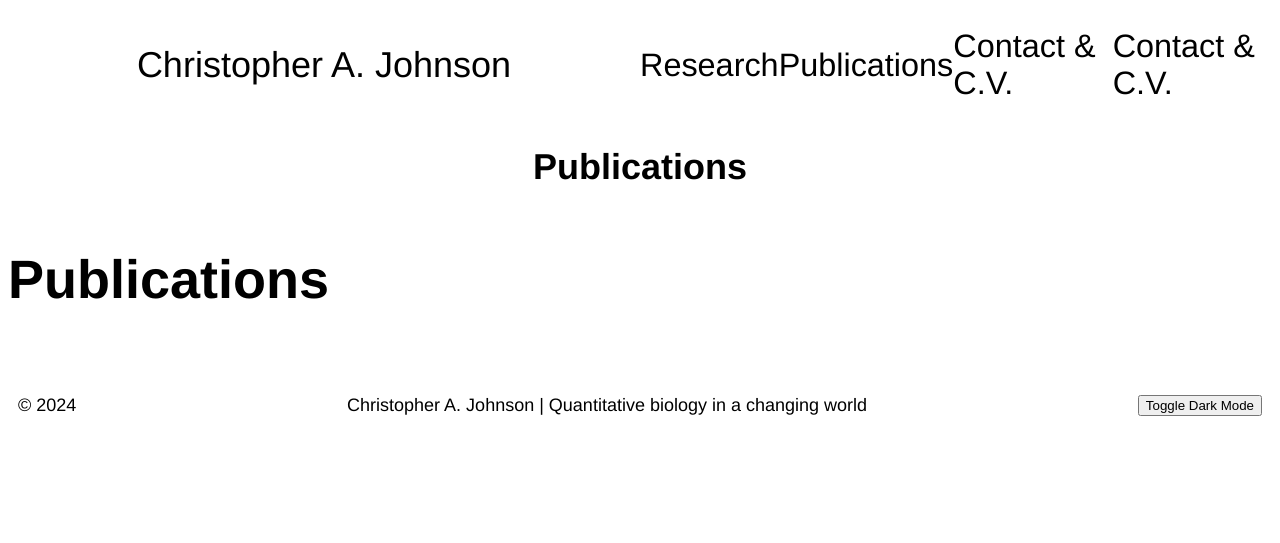
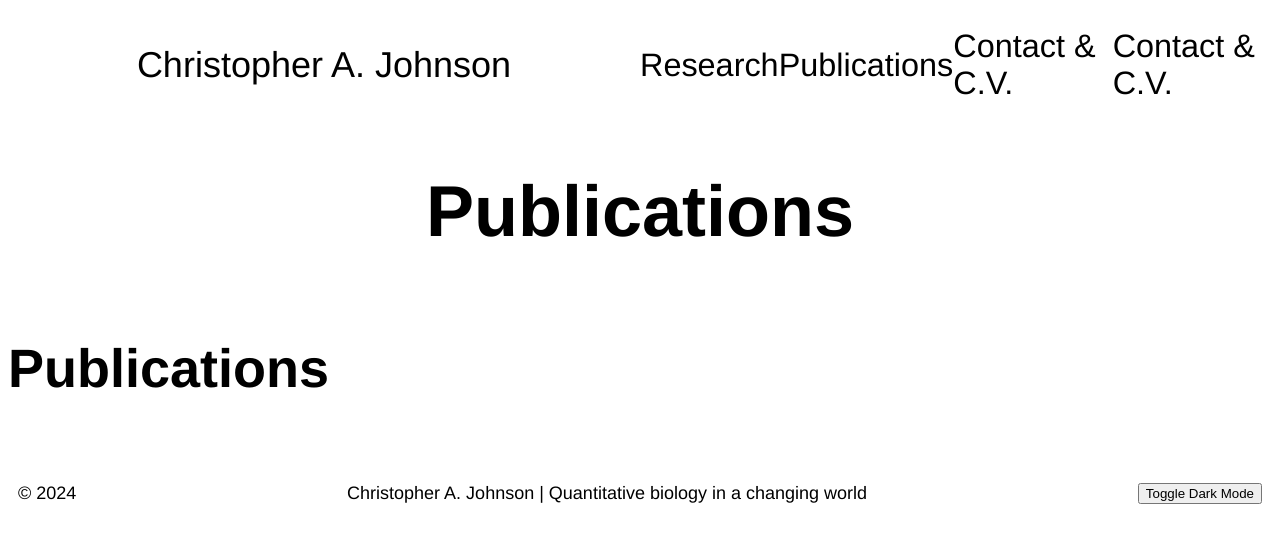
Before and after one commit to chrisajohnson/chrisajohnson.github.io, a Jekyll site: the page built from publications.md, in a window 1280 px wide. Shown: the top 543 px of the page. Built offline with Jekyll 4.4.1, drawn with Linux system fonts in a browser that asks for light colours.

Commit message:
Update styles.css

```diff
--- a/assets/css/styles.css
+++ b/assets/css/styles.css
@@ -97,21 +97,15 @@ html {
 /* Page title */
 .page-title {
   text-align: center; /* Centers the title horizontally */
-  margin: 20px 0; /* Adds spacing above and below */
-  width: 100%;  /* Make title take the full width */
-  display: block; /* Make title a block element for proper spacing and alignment */
-}
-
-.page-title h1 {
   font-size: 2em; /* Set the text size */
+  margin: 10px 0; /* Adds spacing above and below */
 }
 
 /* Page subtitle */
 .page-subtitle {
   text-align: left; /* Start text to the left */
   font-size: 1.5em; /* Set the text size */
-  margin: 20px 0; /* Adds spacing above and below */
-  width: 100%;  /* Make subtitle take the full width */
+  margin: 10px 0; /* Adds spacing above and below */
 }
 
 /* Body */
@@ -138,7 +132,7 @@ html {
   display: flex; /* Enable flexbox */
   flex-direction: column; /* Stack items vertically */
   justify-content: flex-start; /* Align items to the top */
-  padding: 30px; /* Add padding for right content */
+  padding: 35px; /* Add padding for right content */
 }
 
 /* Figure */
```
